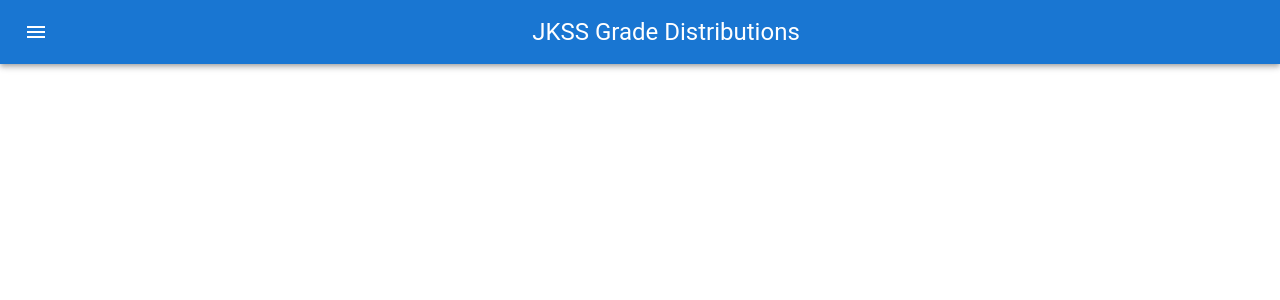
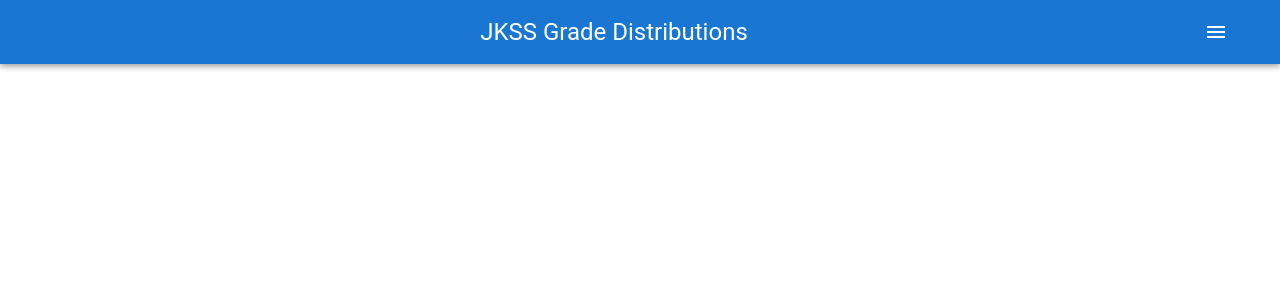
Before and after one commit to sohilgoswami/jkss, a React (Create React App) app in the folder frontend/: page / in a window 1280 px wide. Shown: the top 300 px of the page. Built offline with nearby package versions, Linux system fonts and the light colour scheme.

Commit message:
move menu button to right

```diff
--- a/frontend/src/components/Menubar.js
+++ b/frontend/src/components/Menubar.js
@@ -11,6 +11,9 @@ function Menubar(){
     return(
       <AppBar position="static">
       <Toolbar>
+        <Typography variant="h5" component="div" sx={{ flexGrow: 1 }}>
+          JKSS Grade Distributions
+        </Typography>
         <IconButton
             size="large"
             edge="start"
@@ -20,9 +23,6 @@ function Menubar(){
           >
             <MenuIcon />
         </IconButton>
-        <Typography variant="h5" component="div" sx={{ flexGrow: 1 }}>
-          JKSS Grade Distributions
-        </Typography>
       </Toolbar>
       </AppBar>
     )
```
Also changed, not shown: frontend/src/components/InputFields.js (added).
